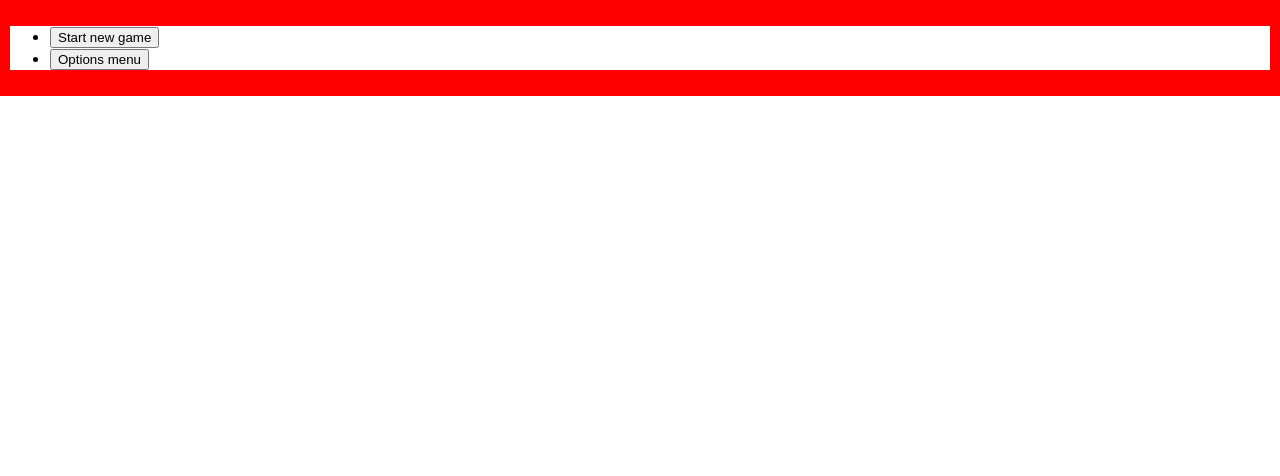
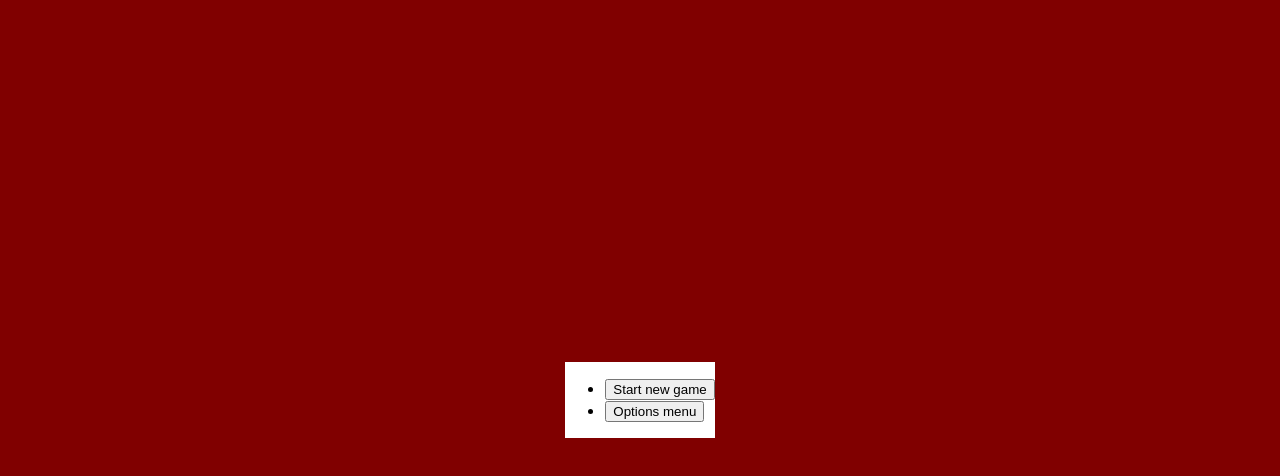
Before and after one commit to EmilNilsson12/slay-the-spire-clone, a Next.js app: page /GamePage in a window 1280 px wide. Shown: the top 476 px of the page. Built offline with nearby package versions, Linux system fonts and the light colour scheme.

Commit message:
Fix background-color and scroll to bottom on map load

```diff
--- a/components/Game/Game.js
+++ b/components/Game/Game.js
@@ -3,7 +3,7 @@ import CharacterSelect from '../CharacterSelect/CharacterSelect';
 import MainMenu from '../MainMenu/MainMenu';
 import MapLevelSelect from '../MapLevelSelect/MapLevelSelect';
 import PauseMenu from '../PauseMenu/PauseMenu';
-import { GameWrapper } from './Game.styled';
+import { BackgroundWrapper, GameWrapper } from './Game.styled';
 
 export default function Game() {
     const [view, setView] = useState(null);
@@ -32,9 +32,11 @@ export default function Game() {
         }
     };
     return (
-        <GameWrapper>
-            {/* <PauseMenu /> */}
-            {getView()}
-        </GameWrapper>
+        <BackgroundWrapper>
+            <GameWrapper>
+                {/* <PauseMenu /> */}
+                {getView()}
+            </GameWrapper>
+        </BackgroundWrapper>
     );
 }
--- a/components/Game/Game.styled.js
+++ b/components/Game/Game.styled.js
@@ -1,6 +1,14 @@
 import styled from 'styled-components';
 
 export const GameWrapper = styled.main`
-    padding: 10px;
-    background-color: red;
+    padding: 100px 0;
+    background-color: rgba(255, 0, 0, 0.5);
+    display: grid;
+    place-items: center;
+    height: 100vh;
 `;
+
+export const BackgroundWrapper = styled.div`
+    background-color: rgb(0, 0, 0);
+    height: 100vh;
+`;
--- a/components/MapLevelSelect/MapLevelSelect.js
+++ b/components/MapLevelSelect/MapLevelSelect.js
@@ -1,6 +1,17 @@
-import React from 'react';
+import React, { useEffect, useRef } from 'react';
 import { MapLevelSelectWrapper } from './MapLevelSelect.styled';
 
 export default function MapLevelSelect() {
-    return <MapLevelSelectWrapper>Select a level</MapLevelSelectWrapper>;
+    const divRef = useRef(null);
+
+    useEffect(() => {
+        divRef.current.scrollIntoView({ behavior: 'smooth' });
+    });
+
+    return (
+        <>
+            <MapLevelSelectWrapper>Select a level</MapLevelSelectWrapper>
+            <div ref={divRef}>Select a starting point</div>
+        </>
+    );
 }
--- a/components/MapLevelSelect/MapLevelSelect.styled.js
+++ b/components/MapLevelSelect/MapLevelSelect.styled.js
@@ -1,6 +1,9 @@
 import styled from 'styled-components';
 
-export const MapLevelSelectWrapper = styled.main`
-    background-color: white;
+export const MapLevelSelectWrapper = styled.div`
+    background-color: darkorange;
+    width: 800px;
+    padding: 50px;
     border: 1px solid grey;
+    border-radius: 40px;
 `;
```
